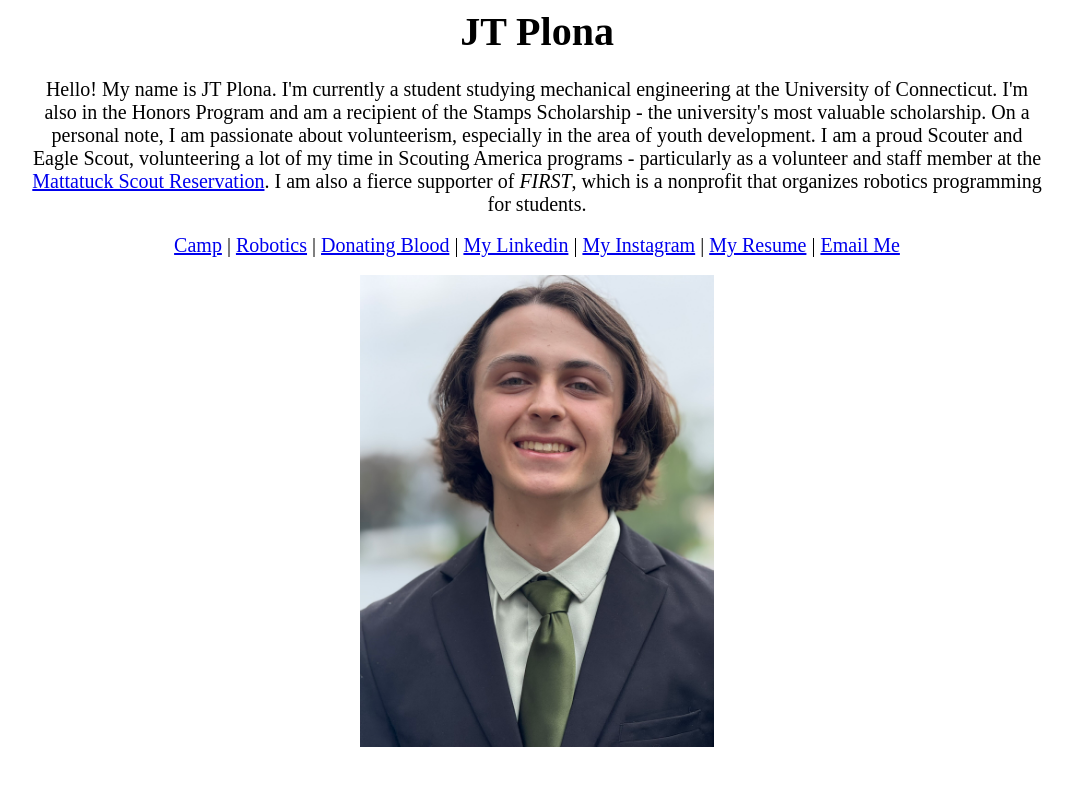
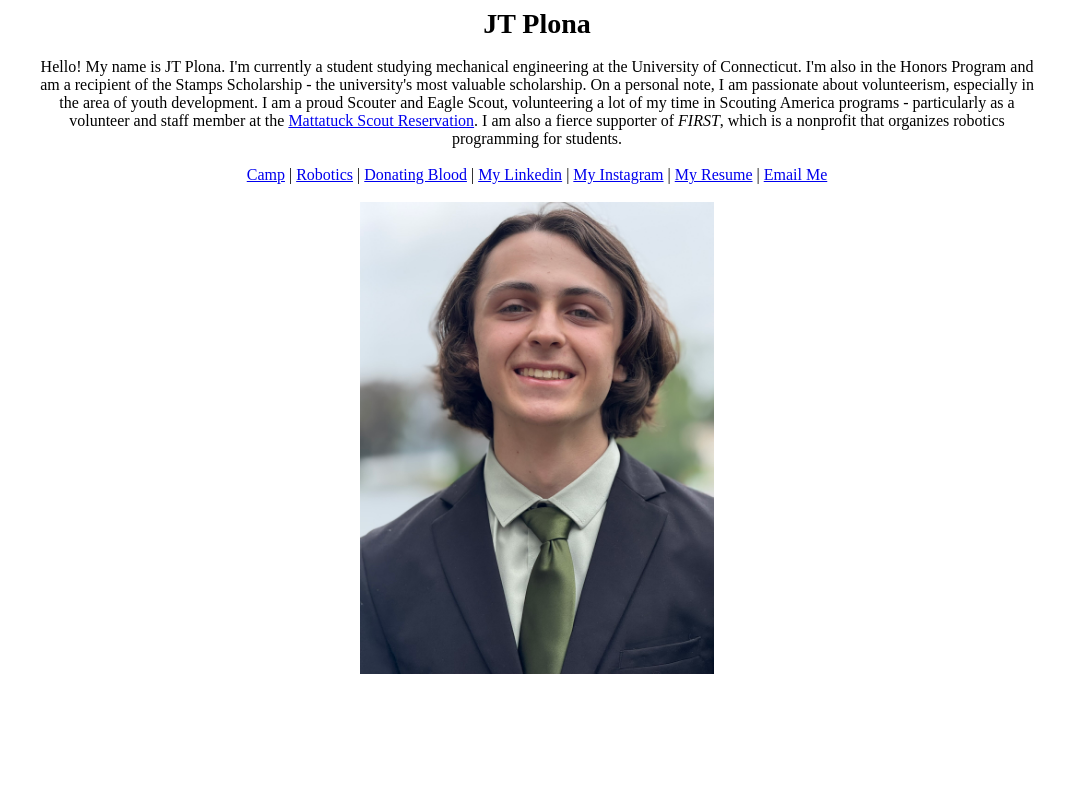
Before and after one commit to jt-pl/jt-pl.github.io, a Jekyll site: the page index.html, which Jekyll copies as it is, in a window 1280 px wide. Shown: the top 786 px of the page, without its empty margins (103-1176 px from the left). Built offline with Jekyll 4.4.1, drawn with Linux system fonts in a browser that asks for light colours; some web fonts are replaced.

Commit message:
Update mainStyles.css

```diff
--- a/css/mainStyles.css
+++ b/css/mainStyles.css
@@ -10,27 +10,27 @@ h1  {font-family: Figtree;
      max-width: 80%;
      text-align: center;
      margin: auto;
-     font-size: 2em;
+     font-size: 1.75em;
      font-style: bold;
     }
 p  {font-family: Figtree;
     max-width: 80%;
     text-align: center;
     margin: auto;
-    font-size: 1.25em;
+    font-size: 1em;
     }
 center  {font-family: Figtree;
          max-width: 80%;
          text-align: center;
          margin: auto;
-         font-size: 1.25em;
+         font-size: 1em;
         }
 note {font-family: Figtree;
       font-size: 75%
       max-width:80%
       text-align: center;
       margin: auto;
-      font-size: 1.25em;
+      font-size: 1em;
       }
 img  {max-width: 100%
       height: auto
```
